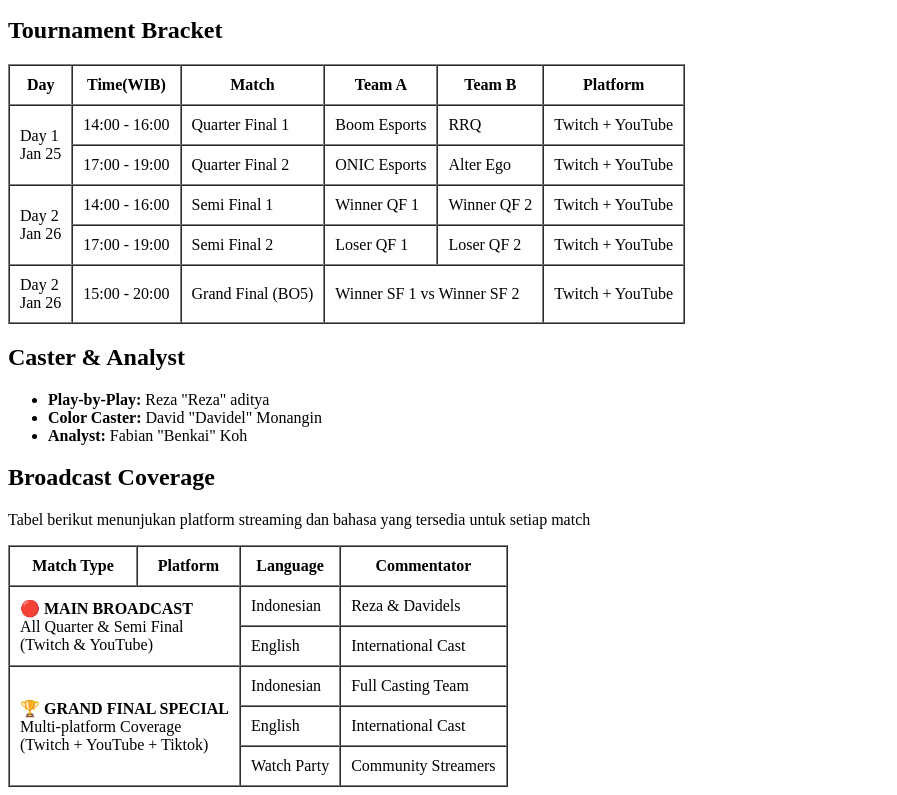
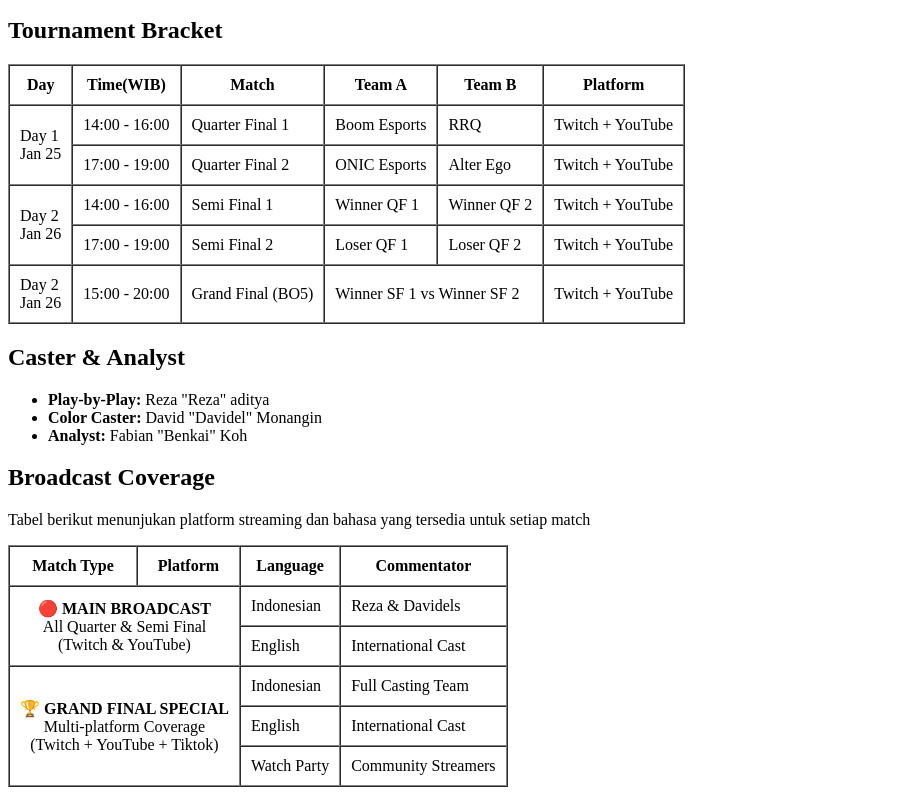
Before and after one commit to Hary300/WPU-course, a plain HTML site: page 06-html-lanjutan/latihan2-jadwal-turnamen.html in a window 1280 px wide. Shown: the part 102-897 px from the top of the page, without its empty margins (0-897 px from the left). Drawn offline with Linux system fonts and the light colour scheme.

Commit message:
feat: center align broadcast details in the schedule table

```diff
--- a/06-html-lanjutan/latihan2-jadwal-turnamen.html
+++ b/06-html-lanjutan/latihan2-jadwal-turnamen.html
@@ -100,7 +100,7 @@
       </thead>
       <tbody>
         <tr>
-          <td rowspan="2" colspan="2">
+          <td rowspan="2" colspan="2" align="center">
             🔴 <strong>MAIN BROADCAST</strong><br />All Quarter & Semi Final
             <br />
             (Twitch & YouTube)
@@ -113,7 +113,7 @@
           <td>International Cast</td>
         </tr>
         <tr>
-          <td rowspan="3" colspan="2">
+          <td rowspan="3" colspan="2" align="center">
             🏆 <strong>GRAND FINAL SPECIAL</strong><br />
             Multi-platform Coverage <br />
             (Twitch + YouTube + Tiktok)
```
